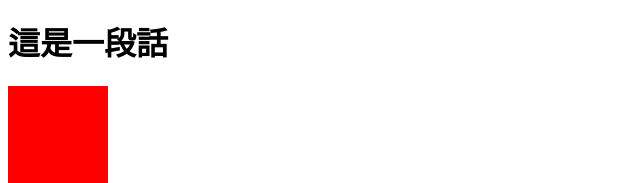
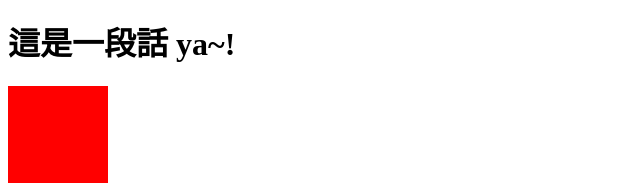
Before and after one commit to tanukili/test01, a plain HTML site: page index.html in a window 1280 px wide. Shown: the part 211-394 px from the top of the page, 0-640 px from the left. Drawn offline with Linux system fonts and the light colour scheme.

Commit message:
Update 2022-07-03T04:28:06.699Z

```diff
--- a/index.html
+++ b/index.html
@@ -16,7 +16,7 @@
 
 
 <h1>
-  這是一段話
+  這是一段話 ya~!
 </h1>
 
 <div class="box"></div>
```
